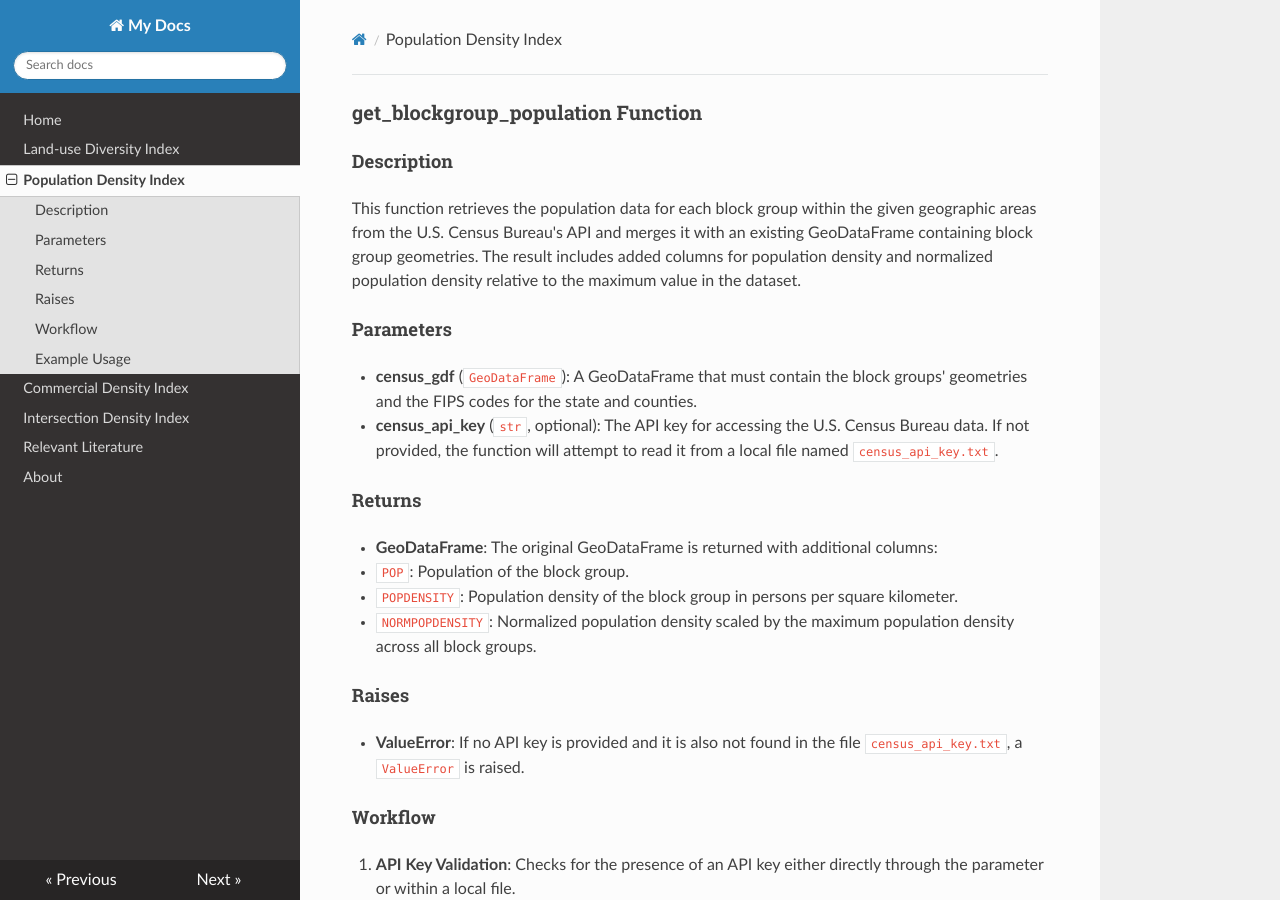
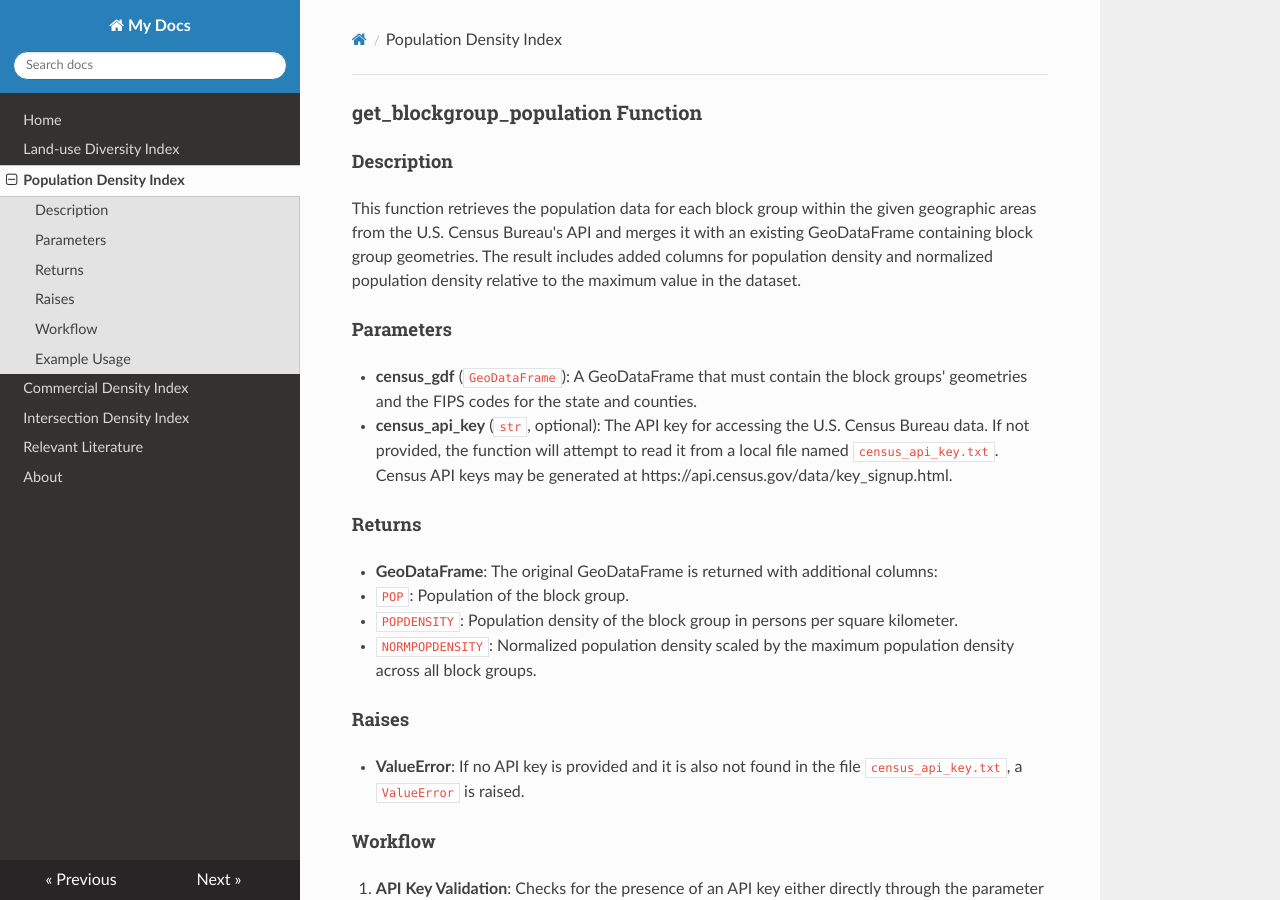
Before and after one commit to VIP-SMUR/24Sp-Mobility-1, an MkDocs documentation site: the page built from docs/pdi.md, in a window 1280 px wide and 900 px high. Built offline with MkDocs 1.6.1, drawn with Linux system fonts in a browser that asks for light colours; nearby versions of some CDN libraries.

Commit message:
Update pdi.md

```diff
--- a/docs/pdi.md
+++ b/docs/pdi.md
@@ -7,7 +7,7 @@ This function retrieves the population data for each block group within the give
 #### Parameters
 
 - **census_gdf** (`GeoDataFrame`): A GeoDataFrame that must contain the block groups' geometries and the FIPS codes for the state and counties.
-- **census_api_key** (`str`, optional): The API key for accessing the U.S. Census Bureau data. If not provided, the function will attempt to read it from a local file named `census_api_key.txt`.
+- **census_api_key** (`str`, optional): The API key for accessing the U.S. Census Bureau data. If not provided, the function will attempt to read it from a local file named `census_api_key.txt`. Census API keys may be generated at https://api.census.gov/data/key_signup.html.
 
 #### Returns
 
```
